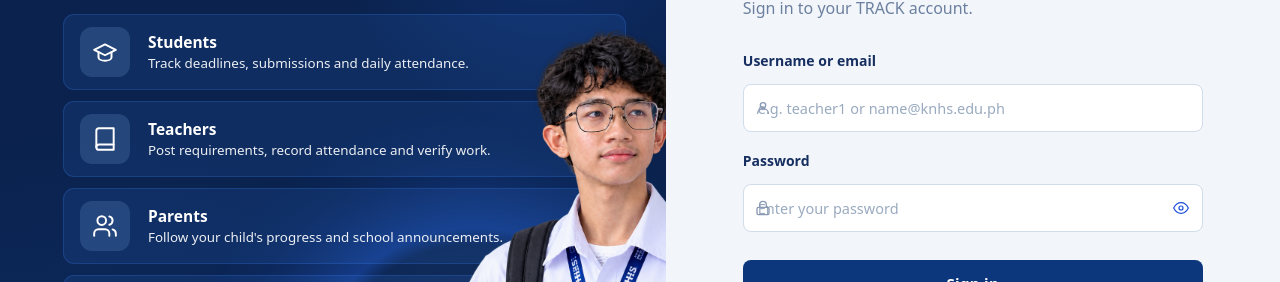
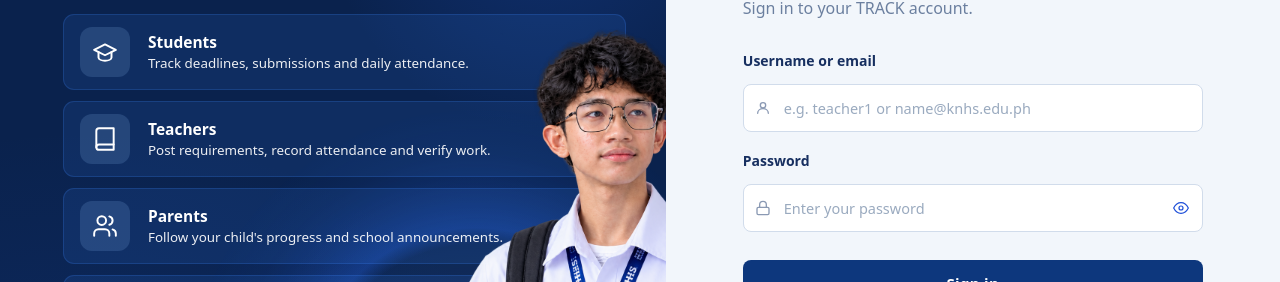
Before and after one commit to arcnesipac3-art/TRACK-capstone, a React (Vite) app in the folder frontend/: page /login in a window 1280 px wide. Shown: the part 210-492 px from the top of the page. Built offline with nearby package versions, Linux system fonts and the light colour scheme; no server answers.

Commit message:
fix: icon padding overrides now come after base input rule  no more overlap

```diff
--- a/frontend/src/App.css
+++ b/frontend/src/App.css
@@ -1273,7 +1273,7 @@
 .password-wrap .auth-input-icon svg { width: 16px; height: 16px; }
 
 /* Left padding = icon(16px) + left offset(12px) + gap(10px) = 38px */
-.auth-input-wrap .input { padding-left: 38px; }
+/* These must come AFTER .auth-form .input to win the cascade */
 
 /* Password wrapper — icon left, eye toggle right */
 .password-wrap {
@@ -1281,8 +1281,6 @@
   display: flex;
   align-items: center;
 }
-/* icon left + eye right */
-.password-wrap .input { padding-left: 38px; padding-right: 44px; }
 
 /* All form inputs — consistent height, size, radius */
 .auth-form .input {
@@ -1306,6 +1304,10 @@
   box-shadow: 0 0 0 3px rgba(37, 99, 235, 0.13);
 }
 .auth-form .input[aria-invalid="true"] { border-color: var(--red-700); }
+
+/* Icon padding overrides — MUST come after .auth-form .input to win cascade */
+.auth-input-wrap .input { padding-left: 40px; }
+.password-wrap .input  { padding-left: 40px; padding-right: 44px; }
 
 /* Sign In button — same width as inputs, sits directly below last field */
 .auth-form .btn-primary {
```
